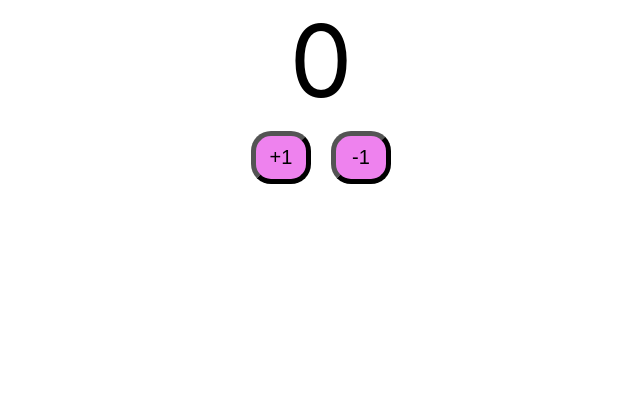
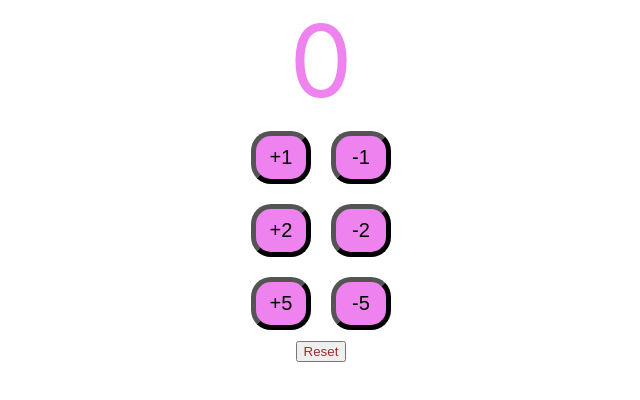
Before and after one commit to RoronoaZoro1925/Frontend-todo-app, a React (Create React App) app: page / in a window 1280 px wide. Shown: the top 400 px of the page, without its empty margins (319-959 px from the left). Built offline with nearby package versions, Linux system fonts and the light colour scheme.

Commit message:
Counter-Button

```diff
--- a/src/components/counter/Counter.css
+++ b/src/components/counter/Counter.css
@@ -10,7 +10,16 @@
     border-width: 5px;
 }
 
+.resetButton{
+    color: brown;
+}
+
 .count{
-    font-size: 100px;
+    font-size: 50px;
     padding: auto;
 }
+
+.totalCount{
+    color: violet;
+    font-size: 100px;
+}
--- a/src/components/counter/Counter.jsx
+++ b/src/components/counter/Counter.jsx
@@ -1,25 +1,30 @@
 import { useState } from 'react'
 import './Counter.css'
+
+import CounterButton from './CounterButton'
+
 export default function Counter() {
     const [count, setCount] = useState(0)
-    function incrementCounterFunction() {
-        setCount(count + 1)
-        console.log(count)
+
+    function incrementCounterParentFunction(by) {
+        setCount(count + by)
     }
-    function decrementCounterFunction() {
-        setCount(count - 1)
-        console.log(count)
+
+    function decrementCounterParentFunction(by) {
+        setCount(count - by)
     }
-    return(
-        <div className="Counter">
-            <span className="count">{count}</span>
-            <div>
-                <button className="counterButton" onClick={incrementCounterFunction}>+1</button>
-                <button className="counterButton" onClick={decrementCounterFunction}>-1</button>
-            </div>
-        </div>
+
+    function resetCounter() {
+        setCount(0)
+    }
+
+    return (
+        <>
+            <span className="totalCount">{count}</span>
+            <CounterButton by={1} incrementMethod={incrementCounterParentFunction} decrementMethod={decrementCounterParentFunction}/>
+            <CounterButton by={2} incrementMethod={incrementCounterParentFunction} decrementMethod={decrementCounterParentFunction}/>
+            <CounterButton by={5} incrementMethod={incrementCounterParentFunction} decrementMethod={decrementCounterParentFunction}/>
+            <button className='resetButton' onClick={resetCounter}>Reset</button>
+        </>
     )
-
-
-
 }
--- /dev/null
+++ b/src/components/counter/CounterButton.jsx
@@ -0,0 +1,32 @@
+import { PropTypes } from 'prop-types'
+
+export default function CounterButton({ by, incrementMethod, decrementMethod }) {
+
+    /* function incrementCounterFunction() {
+        incrementMethod(by)
+
+    } */
+    /* function decrementCounterFunction() {
+        decrementMethod(by)
+
+    } */
+    return (
+        <div className="Counter">
+            <div>
+                <button className="counterButton" onClick={() =>incrementMethod(by)}>+{by}</button>
+                <button className="counterButton" onClick={() =>decrementMethod(by)}>-{by}</button>
+            </div>
+        </div>
+    )
+
+
+
+}
+
+CounterButton.propTypes = {
+    by: PropTypes.number
+}
+
+CounterButton.defaultProps = {
+    by: 1
+}
```
Also changed, not shown: src/App.js (+26 -5 lines).
